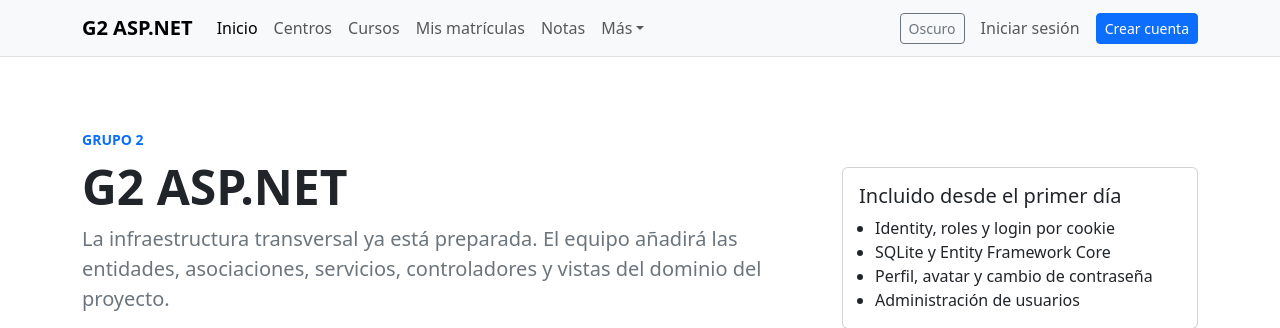
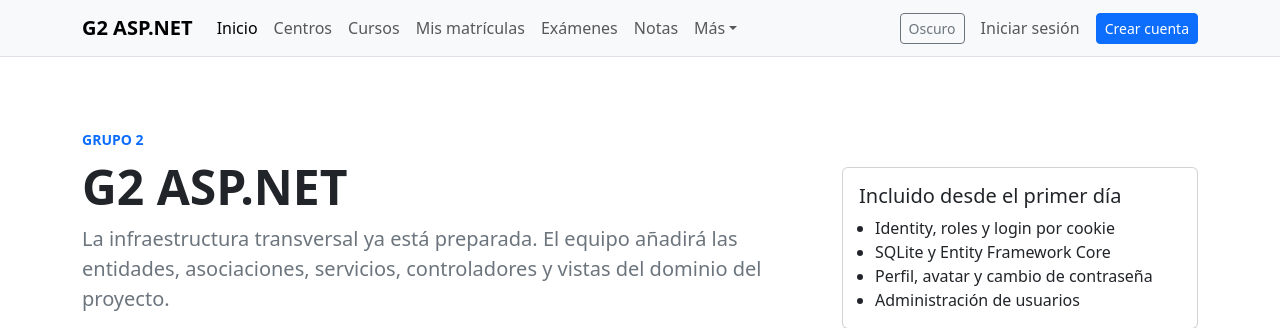
Before and after one commit to certidevs/g2_aspnet, an ASP.NET Core app: page / in a window 1280 px wide. Shown: the top 328 px of the page. Run offline with ASP.NET Core 8, Linux system fonts and the light colour scheme; some libraries are stand-ins or nearby versions.

Commit message:
#38 Add Exam to the main Layout

```diff
--- a/Views/Shared/_Layout.cshtml
+++ b/Views/Shared/_Layout.cshtml
@@ -47,6 +47,7 @@
                         <li class="nav-item"><a class='@NavClass("Academy")' asp-controller="Academy" asp-action="Index">Centros</a></li>
                         <li class="nav-item"><a class='@NavClass("Courses")' asp-controller="Courses" asp-action="Index">Cursos</a></li>
                         <li class="nav-item"><a class='@NavClass("Enrollments")' asp-controller="Enrollments" asp-action="Index">Mis matrículas</a></li>
+                        <li class="nav-item"><a class='@NavClass("Exams")' asp-controller="Exams" asp-action="Index">Exámenes</a></li>
                         <li class="nav-item"><a class='@NavClass("Grades")' asp-controller="Grades" asp-action="Index">Notas</a></li>
                         <li class="nav-item dropdown">
                             <a class='@(inMoreMenu ? "nav-link dropdown-toggle active" : "nav-link dropdown-toggle")' href="#" role="button" data-bs-toggle="dropdown" aria-expanded="false">Más</a>
```
